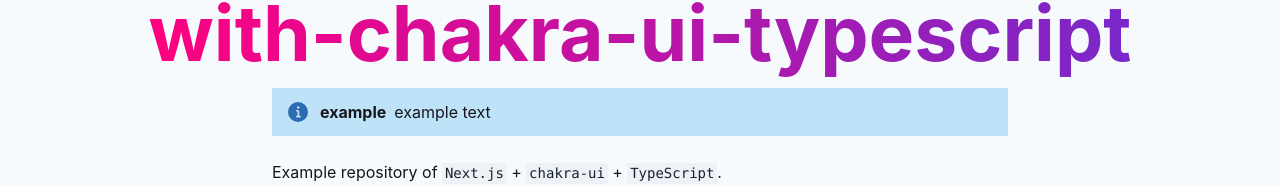
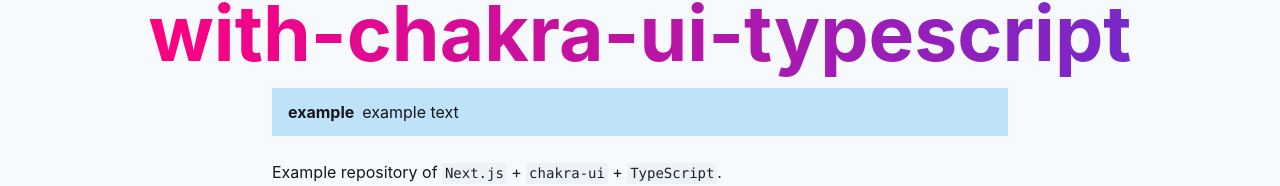
Before and after one commit to luis88l/chakraken, a Next.js app: page / in a window 1280 px wide. Shown: the part 252-438 px from the top of the page. Built offline with nearby package versions, Linux system fonts and the light colour scheme.

Commit message:
cambio destructuring prop

```diff
--- a/src/components/alert/KAlert.tsx
+++ b/src/components/alert/KAlert.tsx
@@ -10,14 +10,15 @@
   status: AlertStatus;
   title: string;
   text: string;
+  icon?: boolean;
 }
 
-function KAlert(props: KAlertProps) {
+function KAlert({ status, title, text, icon }: KAlertProps) {
   return (
-    <Alert status={props.status}>
-      <AlertIcon />
-      <AlertTitle>{props.title}</AlertTitle>
-      <AlertDescription>{props.text}</AlertDescription>
+    <Alert status={status}>
+      {icon && <AlertIcon />}
+      <AlertTitle>{title}</AlertTitle>
+      <AlertDescription>{text}</AlertDescription>
     </Alert>
   );
 }
--- a/src/components/dashboard/Dashboard.tsx
+++ b/src/components/dashboard/Dashboard.tsx
@@ -1,4 +1,5 @@
 import { Flex } from "@chakra-ui/react";
+import KAlert from "../alert/KAlert";
 import DashboardHeading from "./DashboardHeading";
 import DashboardMenu from "./DashboardMenu";
 import DashboardProfile from "./DashboardProfile";
@@ -17,10 +18,7 @@
         h={[null, null, "100vh"]}
         justifyContent="space-between"
       >
-                <Flex
-                    flexDir="column"
-                    as="nav"
-                >
+        <Flex flexDir="column" as="nav">
           <DashboardHeading />
           <DashboardMenu />
         </Flex>
--- a/src/pages/index.tsx
+++ b/src/pages/index.tsx
@@ -20,7 +20,7 @@
   <Container height="100vh">
     <Hero />
     <Main>
-      <KAlert title="example" text="example text" />
+      <KAlert title="example" text="example text" status={"info"} />
       <Text color="text">
         Example repository of <Code>Next.js</Code> + <Code>chakra-ui</Code> +{" "}
         <Code>TypeScript</Code>.
```
Also changed, not shown: 1 other file (tests, documents, lock files or other folders). Lines whose indentation alone changed are shown as unchanged.
